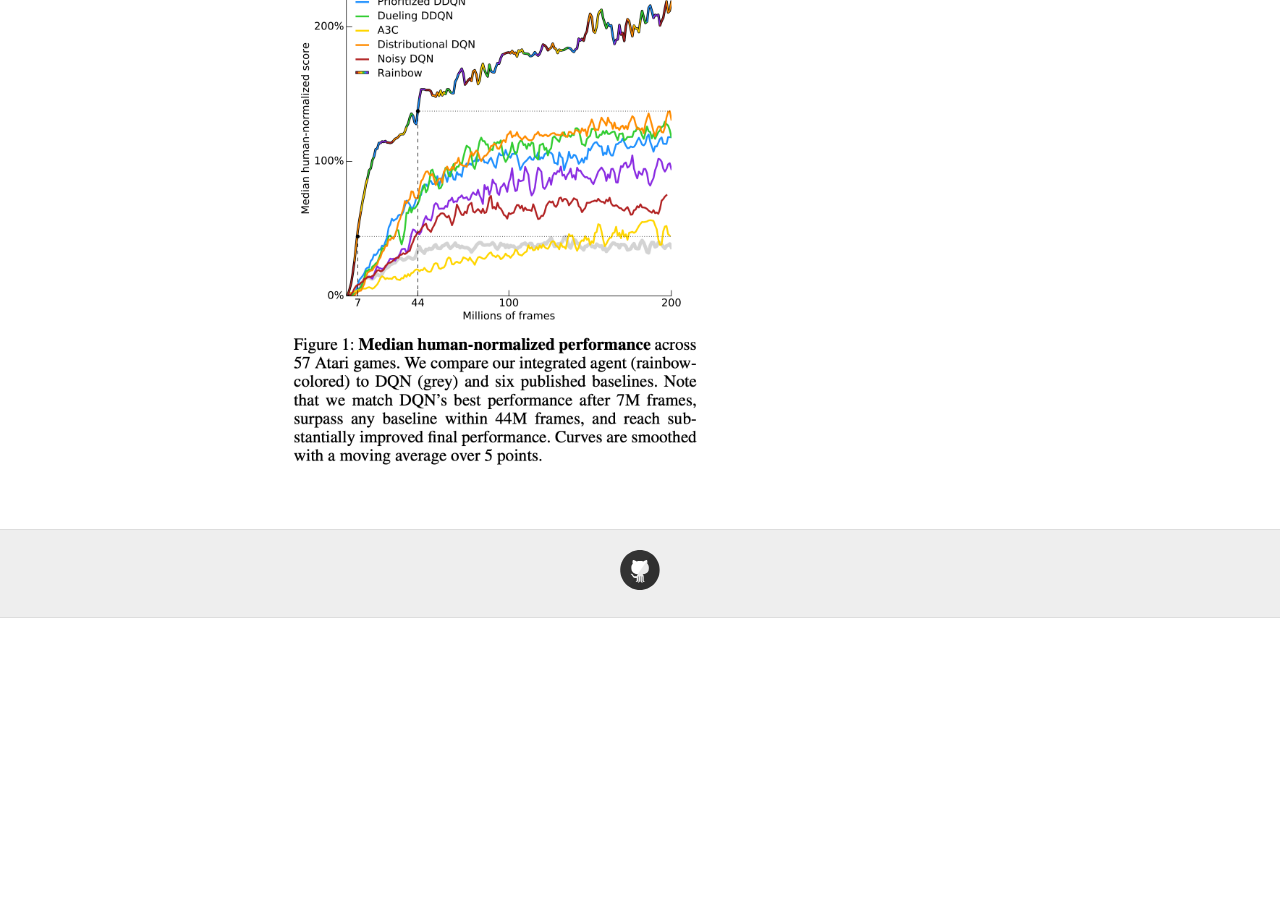
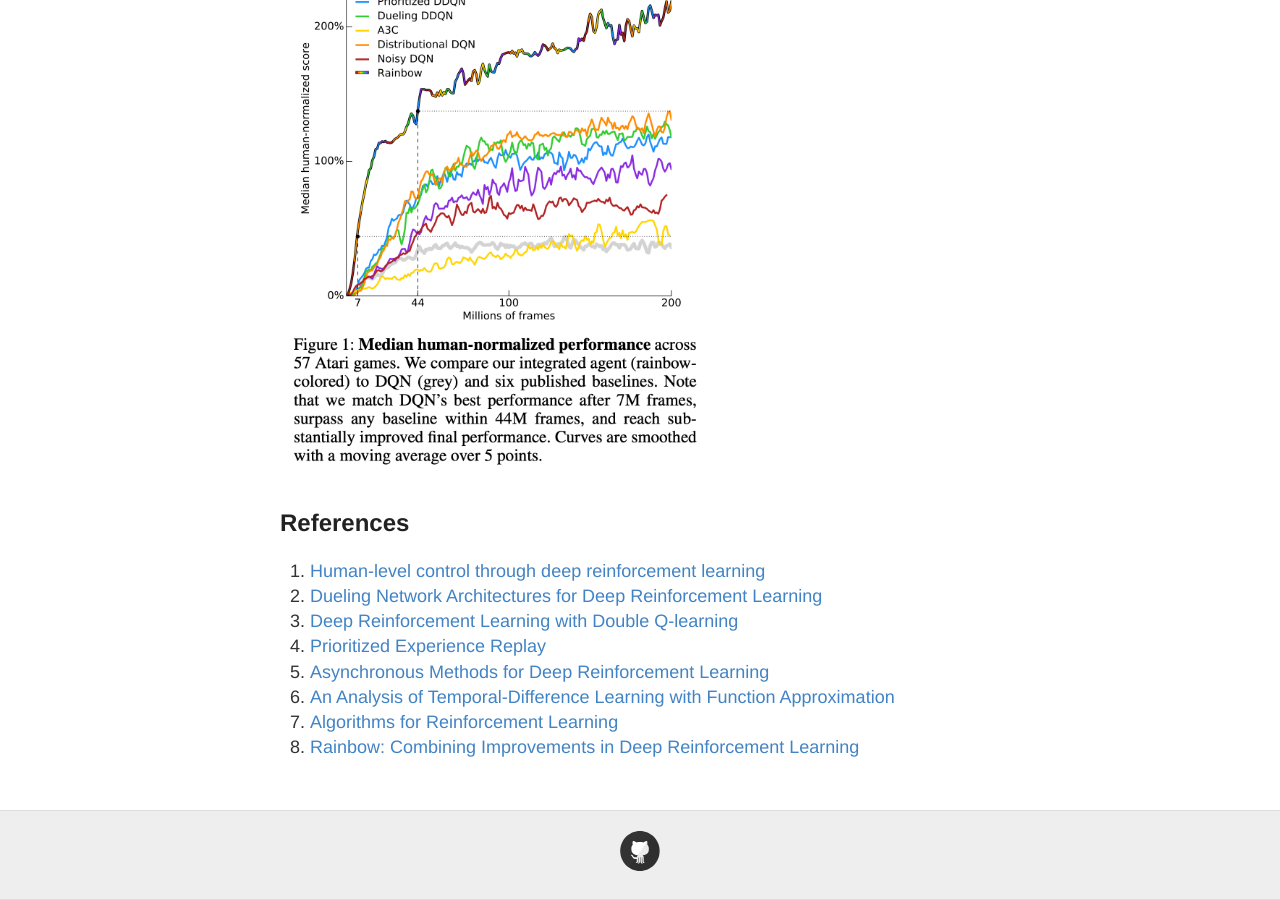
Before and after one commit to jionglearningzhang/jionglearningzhang.github.io, a Jekyll site: the page built from _posts/2019-04-08-on-the-way-of-Q-learning.md, in a window 1280 px wide and 900 px high, scrolled down 3886 px. Built offline with Jekyll 4.4.1, drawn with Linux system fonts in a browser that asks for light colours; formulas are drawn with MathJax 3; before the commit the page ends 4504 px from its top, so only the background shows below that.

Commit message:
qlearning

```diff
--- a/_posts/2019-04-08-on-the-way-of-Q-learning.md
+++ b/_posts/2019-04-08-on-the-way-of-Q-learning.md
@@ -92,3 +92,19 @@ All of the improvements mentioned previously are independent and complementary t
 
 
 <img src="/images/rainbow.png" width="60%" style="margin-left:auto; margin-right:auto;">
+
+## References
+1. [Human-level control through deep reinforcement
+learning](https://storage.googleapis.com/deepmind-media/dqn/DQNNaturePaper.pdf)
+2. [
+Dueling Network Architectures for Deep Reinforcement Learning](https://arxiv.org/abs/1511.06581)
+3. [
+Deep Reinforcement Learning with Double Q-learning](https://arxiv.org/abs/1509.06461)
+4. [
+Prioritized Experience Replay](https://arxiv.org/abs/1511.05952)
+5. [
+Asynchronous Methods for Deep Reinforcement Learning](https://arxiv.org/abs/1602.01783)
+6. [An Analysis of Temporal-Difference Learning
+with Function Approximation](http://web.mit.edu/jnt/www/Papers/J063-97-bvr-td.pdf)
+7. [Algorithms for Reinforcement Learning](https://sites.ualberta.ca/~szepesva/papers/RLAlgsInMDPs.pdf)
+8. [Rainbow: Combining Improvements in Deep Reinforcement Learning](https://arxiv.org/abs/1710.02298)
```
